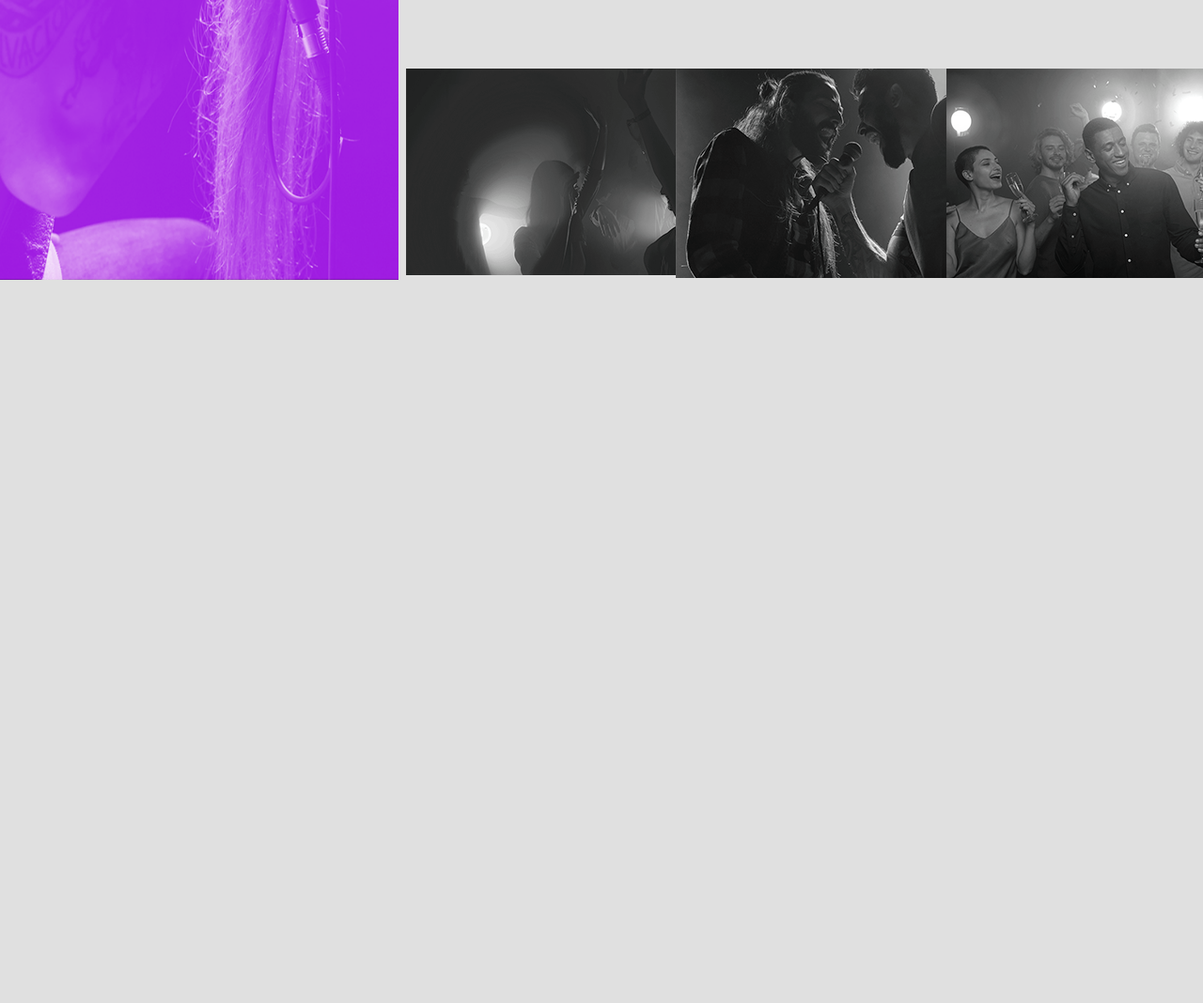
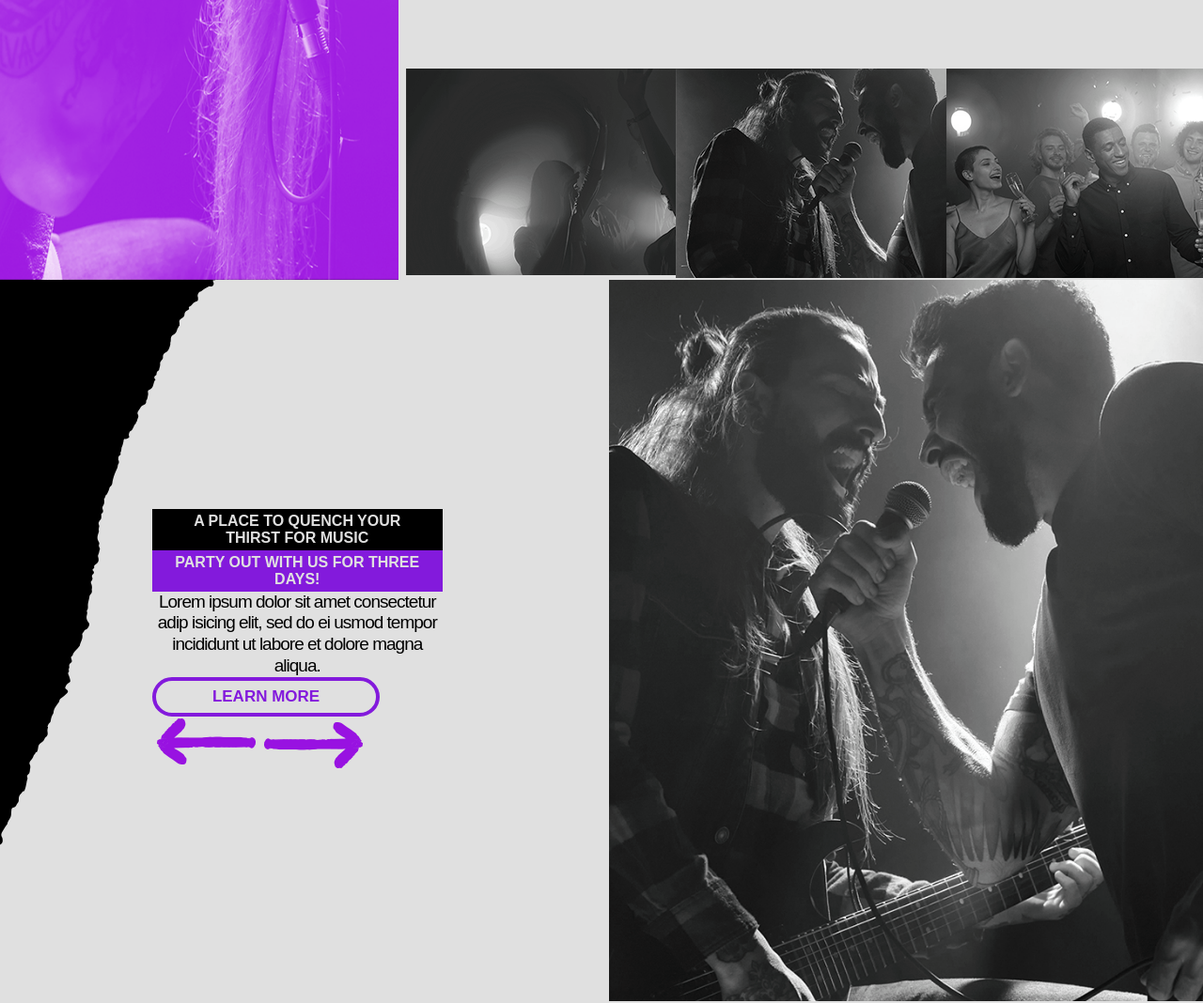
Before and after one commit to AleksandarSarbajic/Music-week-Desing, a website built with Parcel: page src/index.html in a window 1280 px wide. Shown: the part 2750-3818 px from the top of the page at 94% size. Before the commit the page ends 3050 px from the top, so only its background shows below. Built offline with nearby package versions, Linux system fonts and the light colour scheme; a web font is replaced by a local one.

Commit message:
section 4 again

```diff
--- a/src/index.html
+++ b/src/index.html
@@ -223,8 +223,42 @@
     </section>
     <section class="section-slide-img">
       <div class="row">
-        <div class="col-md-6"></div>
-        <div class="col-md-6"></div>
+        <div class="col-md-6 slide align-self-center">
+          <div class="row justify-content-center">
+            <div class="col-md-6">
+              <p class="slide-text-curved-img-1">
+                a place to quench your thirst for music
+              </p>
+              <p class="slide-text-curved-img-2">
+                party out with us for three days!
+              </p>
+              <p class="slide-img-text">
+                Lorem ipsum dolor sit amet consectetur adip isicing elit, sed do
+                ei usmod tempor incididunt ut labore et dolore magna aliqua.
+              </p>
+              <a href="#" class="btn btn-tickets">learn More</a>
+              <div>
+                <button class="arrow-slider-default" data-set="1">
+                  <img
+                    src="/img/arrow_21-left.png"
+                    alt="arrow to move slider"
+                    class="arrow-slider-img"
+                  />
+                </button>
+                <button class="arrow-slider-default arrow-slider" data-set="2">
+                  <img
+                    src="/img/arrow_21-right.png"
+                    alt="arrow to move slider"
+                    class="arrow-slider-img"
+                  />
+                </button>
+              </div>
+            </div>
+          </div>
+        </div>
+        <div class="col-md-6">
+          <img src="/img/section-4-img.png" alt="" class="slide-img-right" />
+        </div>
       </div>
     </section>
   </body>
--- /dev/null
+++ b/src/scss/slide_img_section.scss
@@ -0,0 +1,36 @@
+.section-slide-img {
+  background-image: url('/img/section-4-bg.png');
+  background-repeat: no-repeat;
+  background-position: top left;
+}
+.slide-img-right {
+  height: 100%;
+  width: 100%;
+}
+
+.slide-text-curved-img-1,
+.slide-text-curved-img-2 {
+  font-size: 1.6rem;
+  display: inline-block;
+  text-transform: uppercase;
+  color: #e0e0e0;
+  font-weight: 700;
+
+  text-align: center;
+  padding: 0.4rem 2rem 0.4rem 2rem;
+}
+.slide-text-curved-img-1 {
+  background-color: #000;
+  transform: rotate(3rem);
+}
+.slide-text-curved-img-2 {
+  background-color: #831adc;
+  transform: rotate(3rem);
+}
+.slide-img-text {
+  font-size: 1.9rem;
+  letter-spacing: -1px;
+  text-align: center;
+
+  line-height: 1.2;
+}
--- a/src/scss/styles.scss
+++ b/src/scss/styles.scss
@@ -5,3 +5,4 @@
 @import '/src/scss/hero_section.scss';
 @import '/src/scss/slide_section.scss';
 @import '/src/scss/ticket_section.scss';
+@import '/src/scss/slide_img_section.scss';
--- a/src/scss/ticket_section.scss
+++ b/src/scss/ticket_section.scss
@@ -62,11 +62,11 @@
 .tickets-text-margin {
   margin-bottom: 12.8rem;
 }
-.tickets-train-img {
-  // width: 100%;
-  // height: 100%;
-  // object-fit: contain;
-  // transform: translateX(-50%);
-}
-// .overflow-visible {
+// .tickets-train-img {
+//   // width: 100%;
+//   // height: 100%;
+//   // object-fit: contain;
+//   // transform: translateX(-50%);
 // }
+// // .overflow-visible {
+// // }
```
